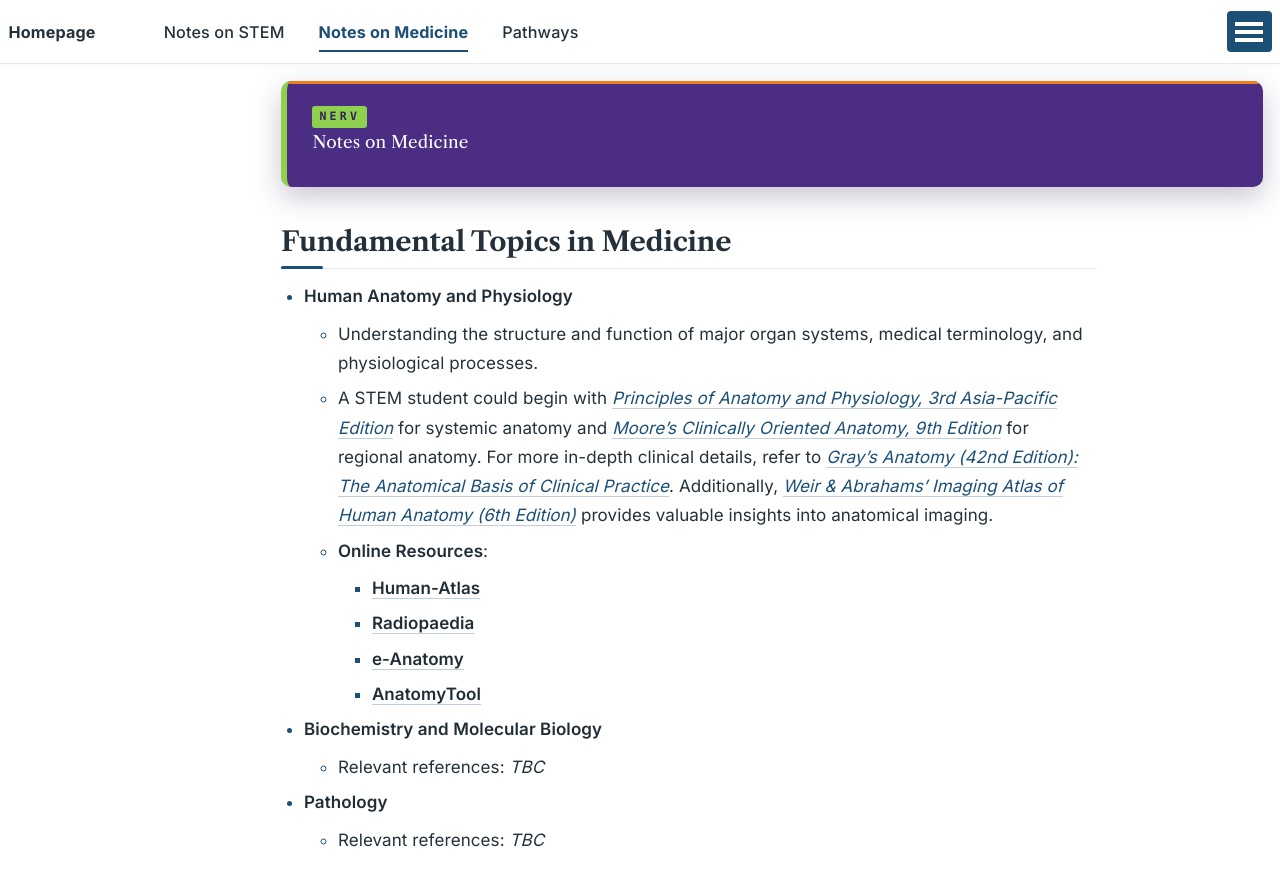
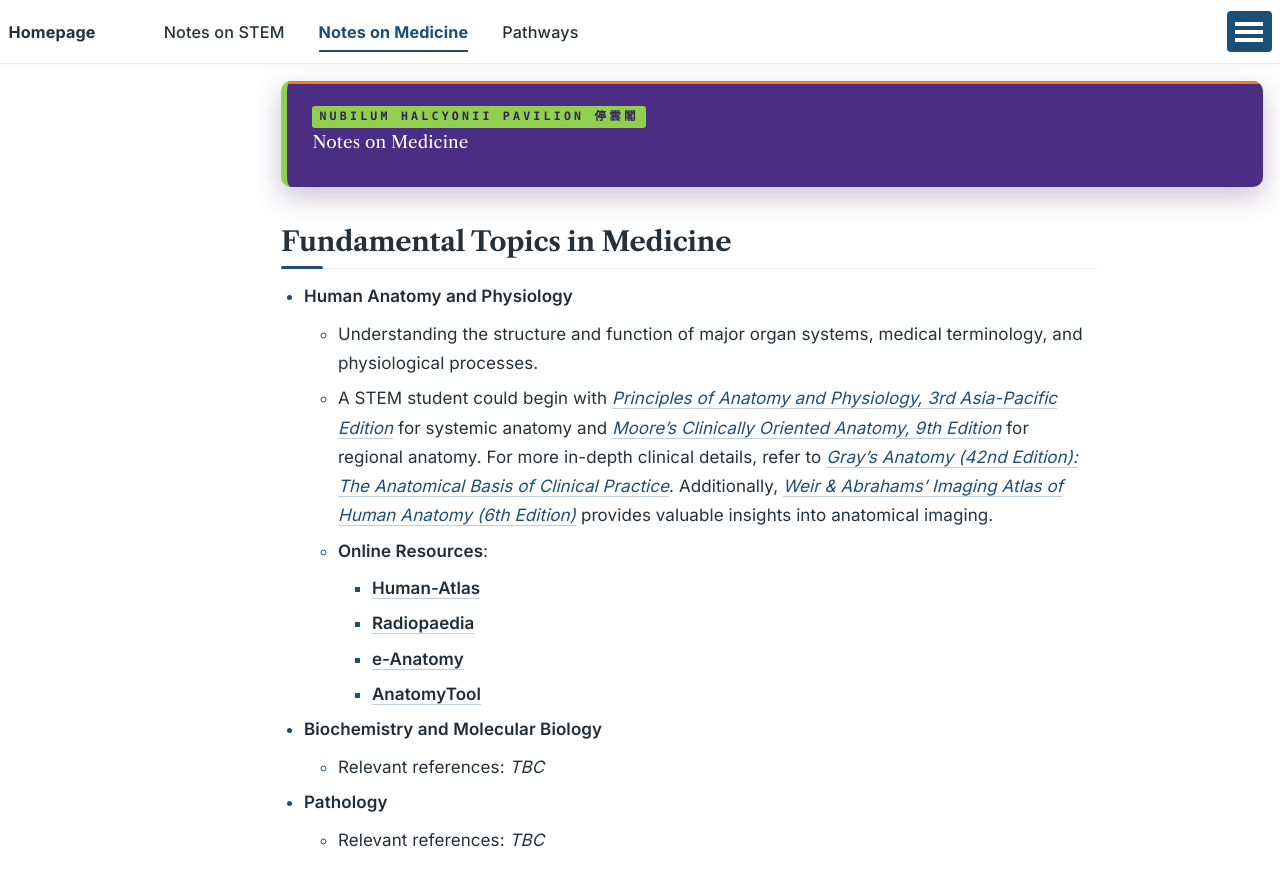
Before and after one commit to Louis-QiuyuLu/Louis-QiuyuLu.github.io, a Jekyll site: the page built from _pages/notes-on-medicine.md, in a window 1280 px wide and 900 px high. Shown: the top 886 px of the window. Built offline with Jekyll 4.4.1, drawn with Linux system fonts in a browser that asks for light colours; some web fonts are replaced.

Commit message:
Update title-frame with new pavilion name

```diff
--- a/_includes/title-frame.html
+++ b/_includes/title-frame.html
@@ -1,6 +1,6 @@
 {% assign frame_title = page.title %}
 {% if frame_title == nil or frame_title == "" %}{% assign frame_title = site.title %}{% endif %}
 <div class="title-frame">
-  <span class="title-frame__tag">NERV</span>
+  <span class="title-frame__tag">Nubilum Halcyonii Pavilion 停雲閣</span>
   <p class="title-frame__title">{{ frame_title }}</p>
 </div>
```
